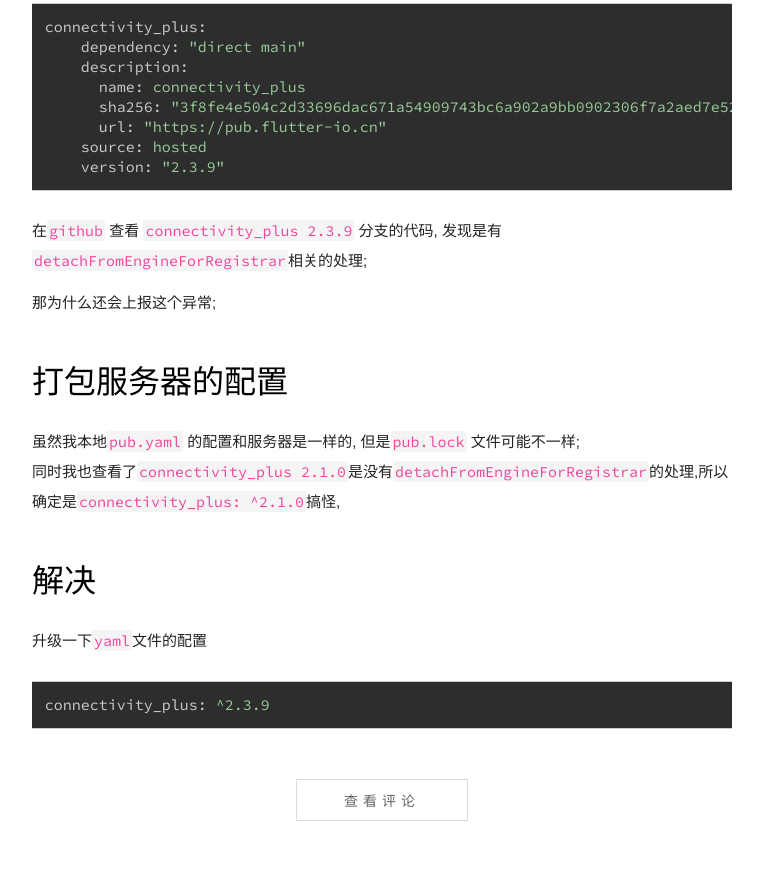
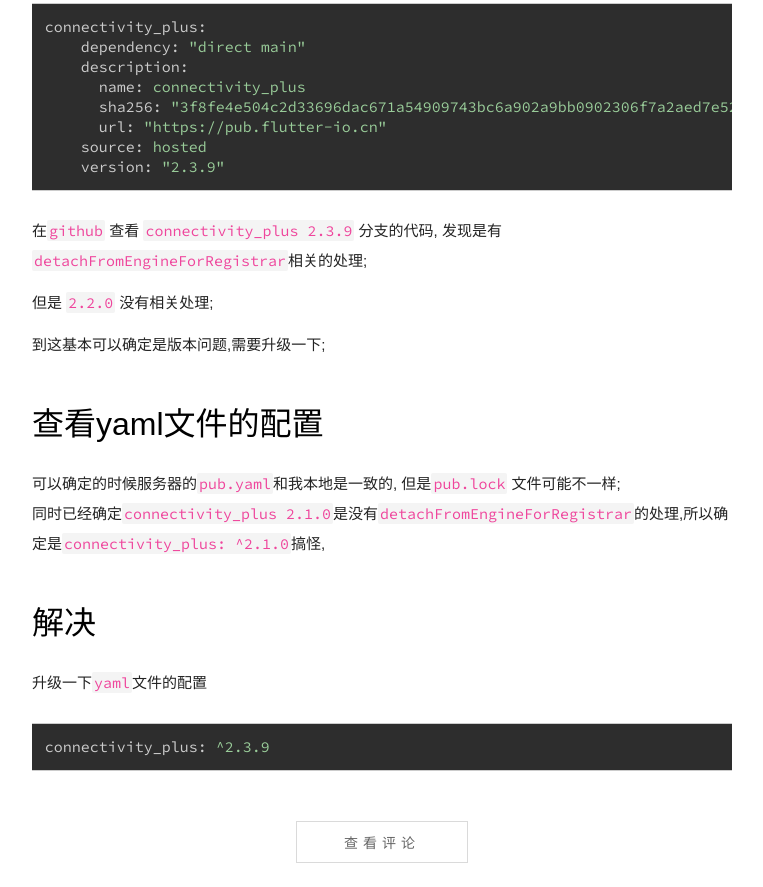
Before and after one commit to demoYang/demoYang.github.io, a plain HTML site: page 2024/09/21/flutter-send-message-before-engine-run/index.html in a window 1280 px wide. Shown: the part 1527-2414 px from the top of the page, without its empty margins (258-1021 px from the left). Drawn offline with nearby package versions, Linux system fonts and the light colour scheme; a web font is replaced by a local one.

Commit message:
Site updated: 2024-09-21 11:09:30

```diff
--- a/2024/09/21/flutter-send-message-before-engine-run/index.html
+++ b/2024/09/21/flutter-send-message-before-engine-run/index.html
@@ -77,9 +77,10 @@
 <figure class="highlight yaml"><table><tr><td class="gutter"><pre><span class="line">1</span><br></pre></td><td class="code"><pre><span class="line"><span class="attr">connectivity_plus:</span> <span class="string">^2.1.0</span></span><br></pre></td></tr></table></figure>
 <p><code>pub.lock</code> 文件</p>
 <figure class="highlight yaml"><table><tr><td class="gutter"><pre><span class="line">1</span><br><span class="line">2</span><br><span class="line">3</span><br><span class="line">4</span><br><span class="line">5</span><br><span class="line">6</span><br><span class="line">7</span><br><span class="line">8</span><br></pre></td><td class="code"><pre><span class="line"><span class="attr">connectivity_plus:</span></span><br><span class="line">    <span class="attr">dependency:</span> <span class="string">&quot;direct main&quot;</span></span><br><span class="line">    <span class="attr">description:</span></span><br><span class="line">      <span class="attr">name:</span> <span class="string">connectivity_plus</span></span><br><span class="line">      <span class="attr">sha256:</span> <span class="string">&quot;3f8fe4e504c2d33696dac671a54909743bc6a902a9bb0902306f7a2aed7e528e&quot;</span></span><br><span class="line">      <span class="attr">url:</span> <span class="string">&quot;https://pub.flutter-io.cn&quot;</span></span><br><span class="line">    <span class="attr">source:</span> <span class="string">hosted</span></span><br><span class="line">    <span class="attr">version:</span> <span class="string">&quot;2.3.9&quot;</span></span><br></pre></td></tr></table></figure>
-<p>在<code>github</code> 查看 <code>connectivity_plus 2.3.9</code> 分支的代码, 发现是有<code>detachFromEngineForRegistrar</code>相关的处理; </p>
-<p>那为什么还会上报这个异常;</p>
-<h2 id="打包服务器的配置"><a href="#打包服务器的配置" class="headerlink" title="打包服务器的配置"></a>打包服务器的配置</h2><p>虽然我本地<code>pub.yaml</code> 的配置和服务器是一样的, 但是<code>pub.lock</code> 文件可能不一样;<br>同时我也查看了<code>connectivity_plus 2.1.0</code>是没有<code>detachFromEngineForRegistrar</code>的处理,所以确定是<code>connectivity_plus: ^2.1.0</code>搞怪,  </p>
+<p>在<code>github</code> 查看 <a target="_blank" rel="noopener" href="https://github.com/fluttercommunity/plus_plugins/blob/connectivity_plus-v2.3.9/packages/connectivity_plus/connectivity_plus/ios/Classes/SwiftConnectivityPlusPlugin.swift"><code>connectivity_plus 2.3.9</code></a> 分支的代码, 发现是有<code>detachFromEngineForRegistrar</code>相关的处理; </p>
+<p>但是 <a target="_blank" rel="noopener" href="https://github.com/fluttercommunity/plus_plugins/blob/connectivity_plus-v2.2.0/packages/connectivity_plus/connectivity_plus/ios/Classes/SwiftConnectivityPlusPlugin.swift"><code>2.2.0</code></a> 没有相关处理;</p>
+<p>到这基本可以确定是版本问题,需要升级一下;</p>
+<h2 id="查看yaml文件的配置"><a href="#查看yaml文件的配置" class="headerlink" title="查看yaml文件的配置"></a>查看yaml文件的配置</h2><p>可以确定的时候服务器的<code>pub.yaml</code>和我本地是一致的, 但是<code>pub.lock</code> 文件可能不一样;<br>同时已经确定<code>connectivity_plus 2.1.0</code>是没有<code>detachFromEngineForRegistrar</code>的处理,所以确定是<code>connectivity_plus: ^2.1.0</code>搞怪,  </p>
 <h2 id="解决"><a href="#解决" class="headerlink" title="解决"></a>解决</h2><p>升级一下<code>yaml</code>文件的配置</p>
 <figure class="highlight yaml"><table><tr><td class="gutter"><pre><span class="line">1</span><br></pre></td><td class="code"><pre><span class="line"><span class="attr">connectivity_plus:</span> <span class="string">^2.3.9</span></span><br></pre></td></tr></table></figure>
 
```
Also changed, not shown: index.html (+2 -2 lines), images/screenshot-20240921-105549.png (added).
